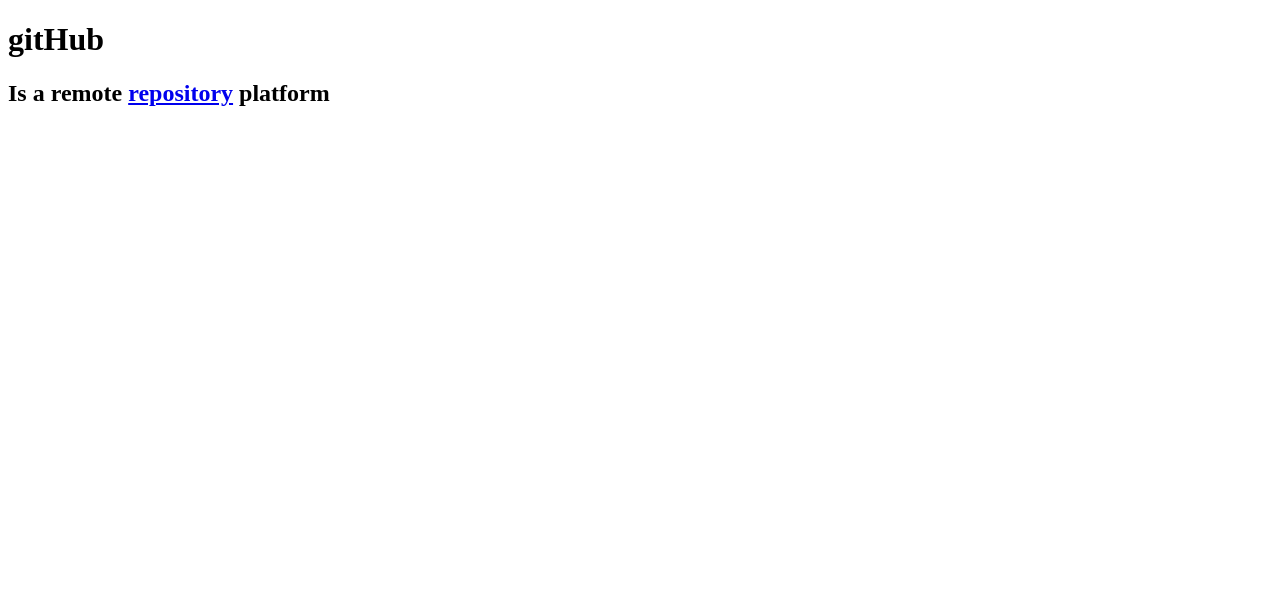
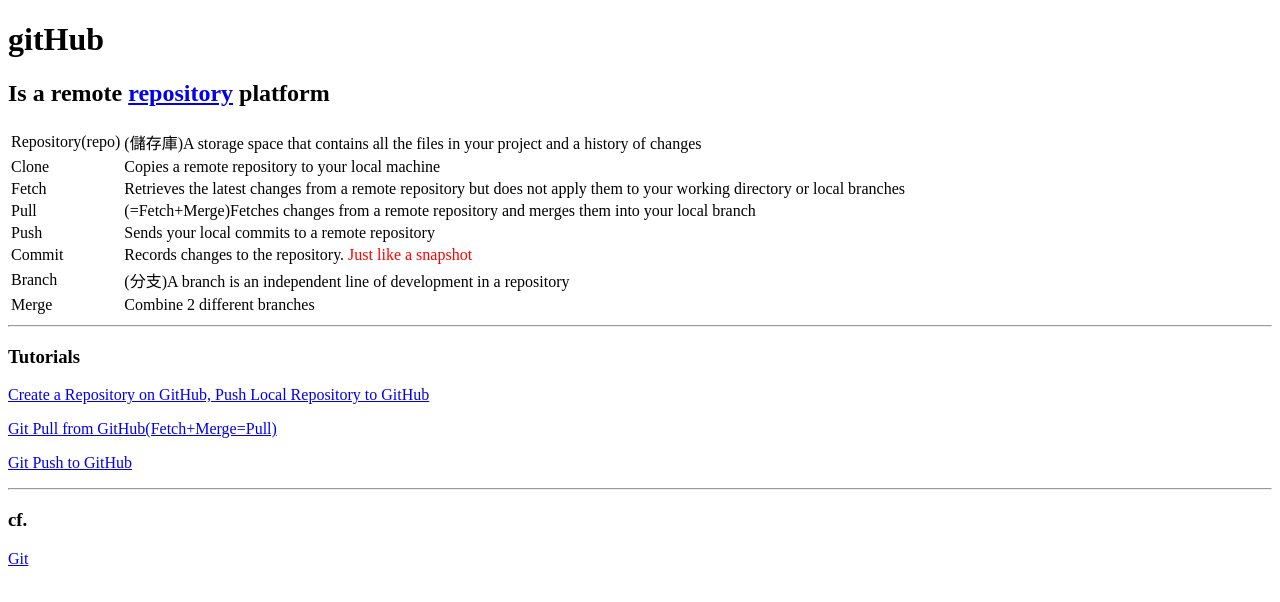
Before and after one commit to chocorowgar/my_study, a plain HTML site: page github.html in a window 1280 px wide. Drawn offline with Linux system fonts and the light colour scheme.

Commit message:
gitHuh.html and git.html revised

```diff
--- a/github.html
+++ b/github.html
@@ -18,8 +18,58 @@
 
     <h1>gitHub</h1>
 
-    <h2>Is a remote <a href="VCS.html">repository</a> platform</h2>
+    <h2>Is a remote <a href="git.html">repository</a> platform</h2>
 
+    <table>
+        <tr>
+            <td>Repository(repo)</td>
+            <td>(儲存庫)A storage space that contains all the files in your project and a history of changes</td>
+        </tr>
+        <tr>
+            <td>Clone</td>
+            <td>Copies a remote repository to your local machine</td>
+        </tr>
+        <tr>
+            <td>Fetch</td>
+            <td>Retrieves the latest changes from a remote repository but does not apply them to your working directory or local branches</td>
+        </tr>
+        <tr>
+            <td>Pull</td>
+            <td>(=Fetch+Merge)Fetches changes from a remote repository and merges them into your local branch</td>
+        </tr>
+        <tr>
+            <td>Push</td>
+            <td>Sends your local commits to a remote repository</td>
+        </tr>
+        <tr>
+            <td>Commit</td>
+            <td>Records changes to the repository. <span style="color:red;">Just like a snapshot</span></td>
+        </tr>
+        <tr>
+            <td>Branch</td>
+            <td>(分支)A branch is an independent line of development in a repository</td>
+        </tr>
+        <tr>
+            <td>Merge</td>
+            <td>Combine 2 different branches</td>
+        </tr>
+    </table>
+
+    <hr>
+
+    <h3>Tutorials</h3>
+
+    <p><a href="https://www.w3schools.com/git/git_remote_getstarted.asp?remote=github">Create a Repository on GitHub, Push Local Repository to GitHub</a></p>
+
+    <p><a href="https://www.w3schools.com/git/git_pull_from_remote.asp?remote=github">Git Pull from GitHub(Fetch+Merge=Pull)</a></p>
+
+    <p><a href="https://www.w3schools.com/git/git_push_to_remote.asp?remote=github">Git Push to GitHub</a></p>
+
+    <hr>
+
+    <h3>cf.</h3>
+
+    <p><a href="git.html">Git</a></p>
 
 </body>
 
```
Also changed, not shown: git.html (+2 -14 lines).
